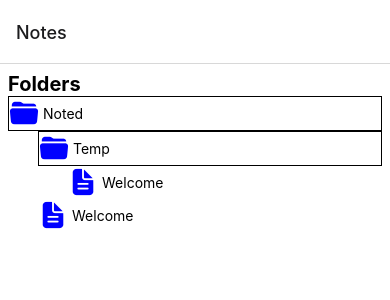
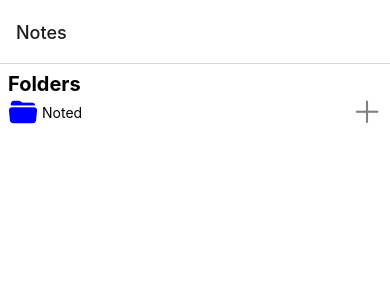
Before and after one commit to redgerxu/noted, a React Native app: screen /folderview in a window 390 px wide. Shown: the top 300 px of the page. Built offline with nearby package versions, Linux system fonts and the light colour scheme.

Commit message:
editing and also saving works?

```diff
--- a/App.tsx
+++ b/App.tsx
@@ -5,6 +5,8 @@ import { NavigationContainer } from "@react-navigation/native";
 import { createNativeStackNavigator } from "@react-navigation/native-stack";
 import FolderView from "@/components/FolderScreen";
 import NoteView from "@/components/NoteView";
+
+// weird navigation types and context stuff
 
 export type RootStackParamList = {
   folderview: undefined;
--- a/components/FolderScreen.tsx
+++ b/components/FolderScreen.tsx
@@ -2,6 +2,8 @@ import React, { useContext } from "react";
 import { Text, StyleSheet, ScrollView } from "react-native";
 import { FolderContext } from "@/App";
 import PathedDisplay from "./PathedDisplay";
+
+// entry point of recursive patheddisplay element
 
 export default function FolderView() {
   const state = useContext(FolderContext);
--- a/components/NoteView.tsx
+++ b/components/NoteView.tsx
@@ -20,7 +20,6 @@ export default function NoteView() {
     const autoSave = setInterval(() => {
       if (root?.rootFolder && !saved) {
         save(root, note, text);
-        saveData(root.rootFolder);
         console.log("saved asdf");
         setSaved(true);
       }
@@ -68,12 +67,16 @@ const styles = StyleSheet.create({
 
 const save = (root: FolderContextType, note: Pathed<Note>, text: string) => {
   if (root?.rootFolder) {
-    const res = update(root, note.path.slice(2), {
+    let copy = JSON.parse(JSON.stringify(root.rootFolder)) as Pathed<Folder>;
+
+    const res = update(root, copy, note.path.slice(2), {
       ...note,
       value: { ...note.value, content: text },
     });
 
-    if (res) root.updateRoot(res);
+    if (res === 0) root.updateRoot(copy);
+
+    saveData(copy);
   }
 };
 
--- a/components/PathedDisplay.tsx
+++ b/components/PathedDisplay.tsx
@@ -1,17 +1,20 @@
-import React from "react";
+import React, { useState } from "react";
 import {
   Text,
   StyleSheet,
   TouchableOpacity,
   SafeAreaView,
   View,
+  TextInput,
 } from "react-native";
 import Ionicons from "@expo/vector-icons/Ionicons";
+import { AntDesign } from "@expo/vector-icons";
 import { Pathed, Folder, Note } from "../extra/types";
 import { useNavigation } from "@react-navigation/native";
 import { RootStackParamList } from "../App";
 import { NativeStackNavigationProp } from "@react-navigation/native-stack";
 
+// recursive display of folder structure
 export default function PathedDisplay({
   props,
 }: {
@@ -24,14 +27,19 @@ export default function PathedDisplay({
     return <PathedDisplay props={item} key={item.path.join("/")} />;
   };
 
+  const [name, setName] = useState("");
+  const [editing, setEditing] = useState(false);
+  const [renderChildren, setRendering] = useState(false);
+
   if (props.value && (props.value as Folder).children !== undefined) {
     return (
-      <View
+      <TouchableOpacity
         style={
           props.path.length === 1
             ? [styles.container]
             : [styles.padLeft, styles.container]
         }
+        onPress={() => setRendering(!renderChildren)}
       >
         <View style={styles.element}>
           <Ionicons
@@ -41,12 +49,48 @@ export default function PathedDisplay({
             color="blue"
           />
           <Text>{props.displayName}</Text>
+          <TouchableOpacity
+            style={{
+              position: "absolute",
+              right: 0,
+              flex: 1,
+              flexDirection: "row",
+              alignItems: "flex-start",
+            }}
+            onPress={() => {
+              if (!renderChildren) setRendering(true);
+              if (!editing) {
+                setEditing(true);
+              } else {
+                const newName = name.replace(/^\s+|\s+$|\s+/g, "");
+                const id = Math.floor(Math.random() * 10 ** 15);
+              }
+            }}
+          >
+            <AntDesign name="plus" size={30} color="gray" />
+          </TouchableOpacity>
         </View>
 
-        <SafeAreaView>
-          {(props.value as Folder).children.map((child) => renderChild(child))}
-        </SafeAreaView>
-      </View>
+        {renderChildren && (
+          <SafeAreaView>
+            {(props.value as Folder).children.map((child) =>
+              renderChild(child)
+            )}
+            {editing && (
+              <TextInput
+                style={{
+                  marginLeft: 30,
+                  borderColor: "#000000",
+                  borderBottomWidth: 1,
+                  paddingLeft: 2,
+                }}
+                onChangeText={(text) => setName(text)}
+                value={name}
+              />
+            )}
+          </SafeAreaView>
+        )}
+      </TouchableOpacity>
     );
   } else if (props.value && (props.value as Note).content !== undefined) {
     return (
@@ -79,7 +123,6 @@ const styles = StyleSheet.create({
     alignItems: "center",
     alignSelf: "flex-start",
     width: "100%",
-    borderWidth: 1,
   },
   container: {
     flexDirection: "column",
--- a/extra/db.ts
+++ b/extra/db.ts
@@ -1,7 +1,36 @@
 import { FolderContextType } from "@/App";
 import { Pathed, Folder, Note } from "./types";
 
+// used for editing root folder
 export function update(
+  rootContext: FolderContextType,
+  current: Pathed<Folder>,
+  path: string[],
+  value: Pathed<Folder | Note>
+): number {
+  if (!rootContext.rootFolder) return -1;
+  for (let i = 0; i < current.value.children.length; i++) {
+    if (current.value.children[i].name === path[0]) {
+      if (path.length > 1) {
+        if (current.value.children[i] as Pathed<Folder>) {
+          return update(
+            rootContext,
+            current.value.children[i] as Pathed<Folder>,
+            path.slice(1),
+            value
+          );
+        }
+      } else {
+        current.value.children[i] = value;
+        return 0;
+      }
+    }
+  }
+
+  return -1;
+}
+
+export function create(
   rootContext: FolderContextType,
   path: string[],
   value: Pathed<Folder | Note>
@@ -11,7 +40,7 @@ export function update(
     if (rootContext.rootFolder.value.children[i].name === path[0]) {
       if (path.length > 1) {
         if (rootContext.rootFolder.value.children[i] as Pathed<Folder>) {
-          return update(rootContext, path.slice(1), value);
+          return create(rootContext, path.slice(1), value);
         }
       } else {
         const { rootFolder } = rootContext;
@@ -21,6 +50,4 @@ export function update(
       }
     }
   }
-
-  return undefined;
 }
--- a/extra/globals.ts
+++ b/extra/globals.ts
@@ -1,4 +1,6 @@
 import { Folder, Note, NoteType, Pathed } from "./types";
+
+// global values (kind of just filler data)
 
 const WelcomeNote: Pathed<Note> = {
   name: "welcome.note",
```
